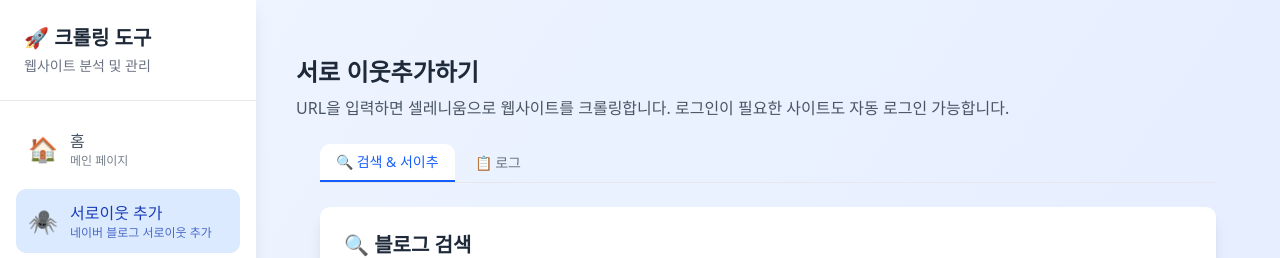
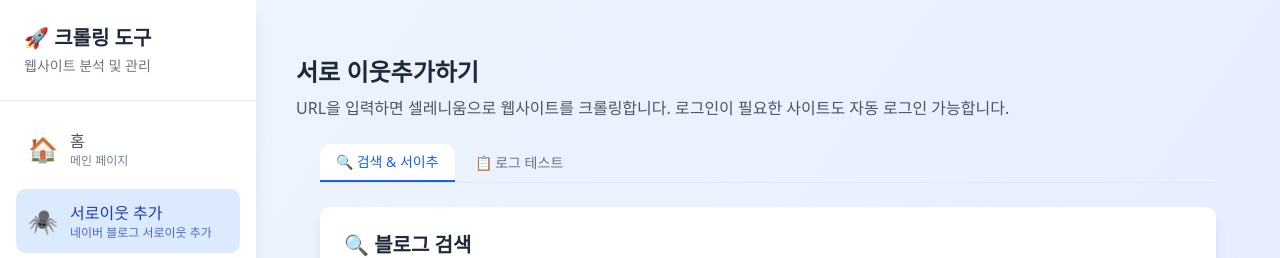
Before and after one commit to leo93k/test-app, a Next.js app: page /crawler in a window 1280 px wide. Shown: the top 258 px of the page. Built offline with nearby package versions, Linux system fonts and the light colour scheme.

Commit message:
feat: 네이밍 변경

```diff
--- a/components/CrawlerTab/Tabs.tsx
+++ b/components/CrawlerTab/Tabs.tsx
@@ -29,7 +29,7 @@ export default function Tabs({ activeTab, onTabChange }: TabsProps) {
                             : "text-gray-500 dark:text-gray-400 hover:text-gray-700 dark:hover:text-gray-300"
                     }`}
                 >
-                    📋 로그
+                    📋 로그 테스트
                 </button>
             </nav>
         </div>
```
